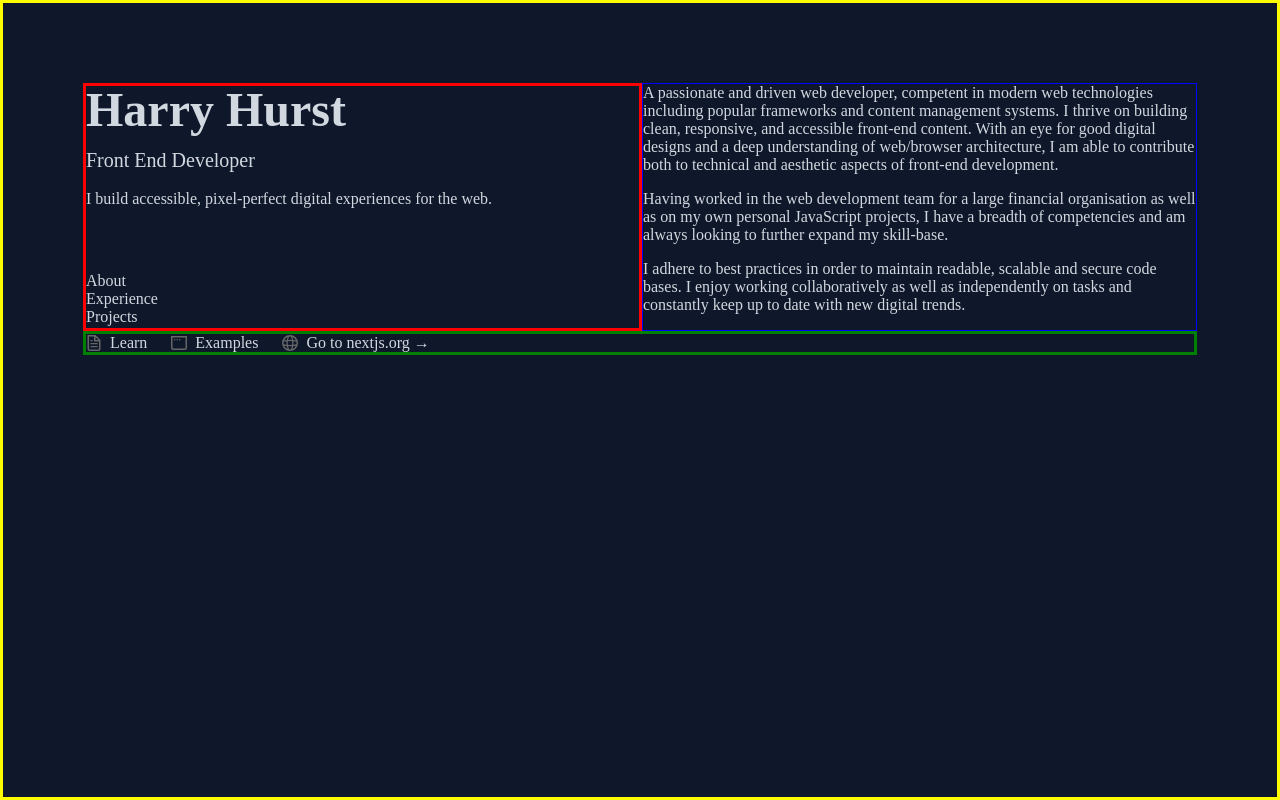
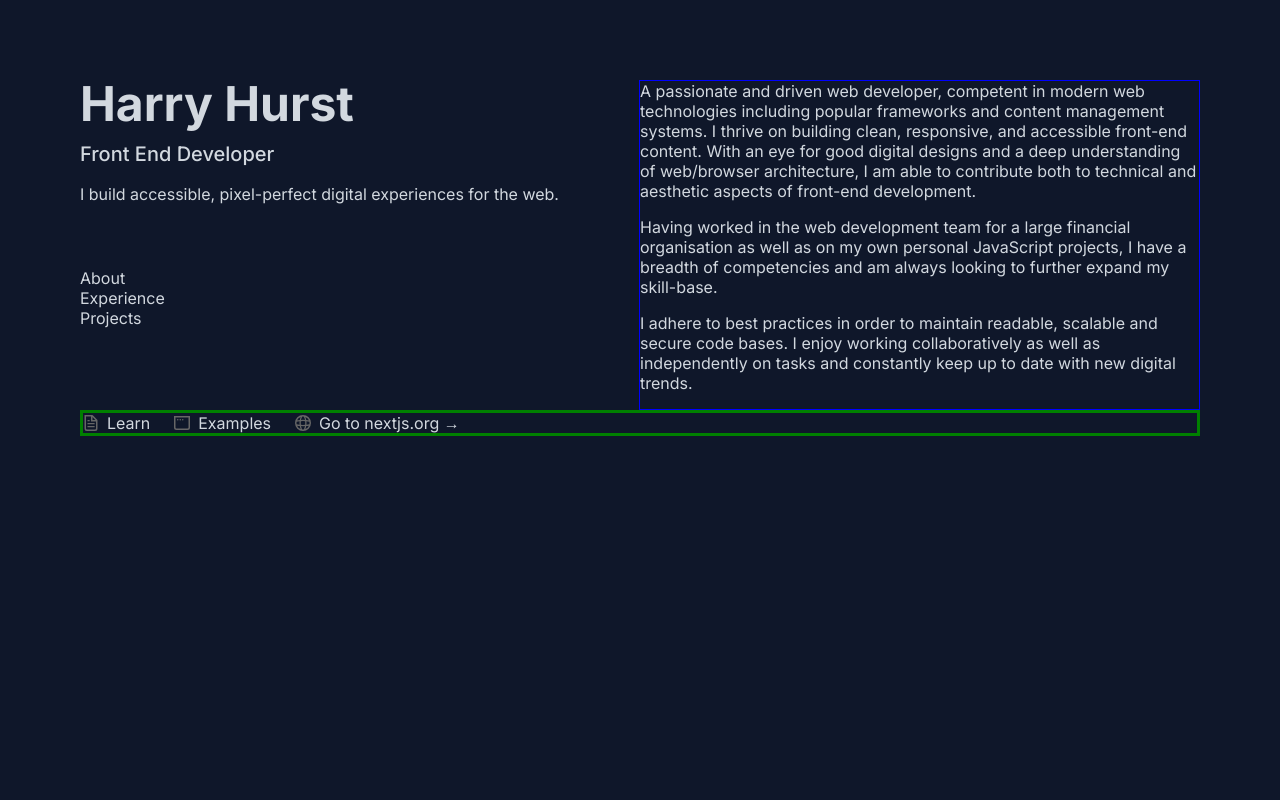
Before and after one commit to harold-hurst/next-profile, a Next.js app: page / in a window 1280 px wide. Built offline with nearby package versions, Linux system fonts and the light colour scheme.

Commit message:
set global font

```diff
--- a/app/layout.js
+++ b/app/layout.js
@@ -1,6 +1,8 @@
 import { Geist, Geist_Mono } from "next/font/google";
 import "./globals.css";
 import "./tailwind.css"
+
+import { inter } from '@/app/ui/fonts';
 
 export const metadata = {
   title: "Harry Hurst",
@@ -10,7 +12,7 @@
 export default function RootLayout({ children }) {
   return (
     <html lang="en">
-      <body>
+      <body className={`${inter.className}`}>
         {children}
       </body>
     </html>
--- a/app/page.js
+++ b/app/page.js
@@ -1,14 +1,15 @@
 // Image component provided by next
 import Image from "next/image";
-// styles
+
+// locally scoped styles for home page component
 import styles from "./page.module.css";
 
 // home component
 export default function Home() {
   return (
-    <div className={styles.page} style={{ border: "3px solid yellow" }}>
+    <div className={styles.page}>
       <div className={styles.flex_container}>
-        <header style={{ border: "3px solid red" }}>
+        <header>
           <div>
             <h1>
               <a href="/">Harry Hurst</a>
--- /dev/null
+++ b/app/ui/fonts.js
@@ -0,0 +1,3 @@
+import { Inter } from 'next/font/google';
+
+export const inter = Inter({ subsets: ['latin'] });
```
